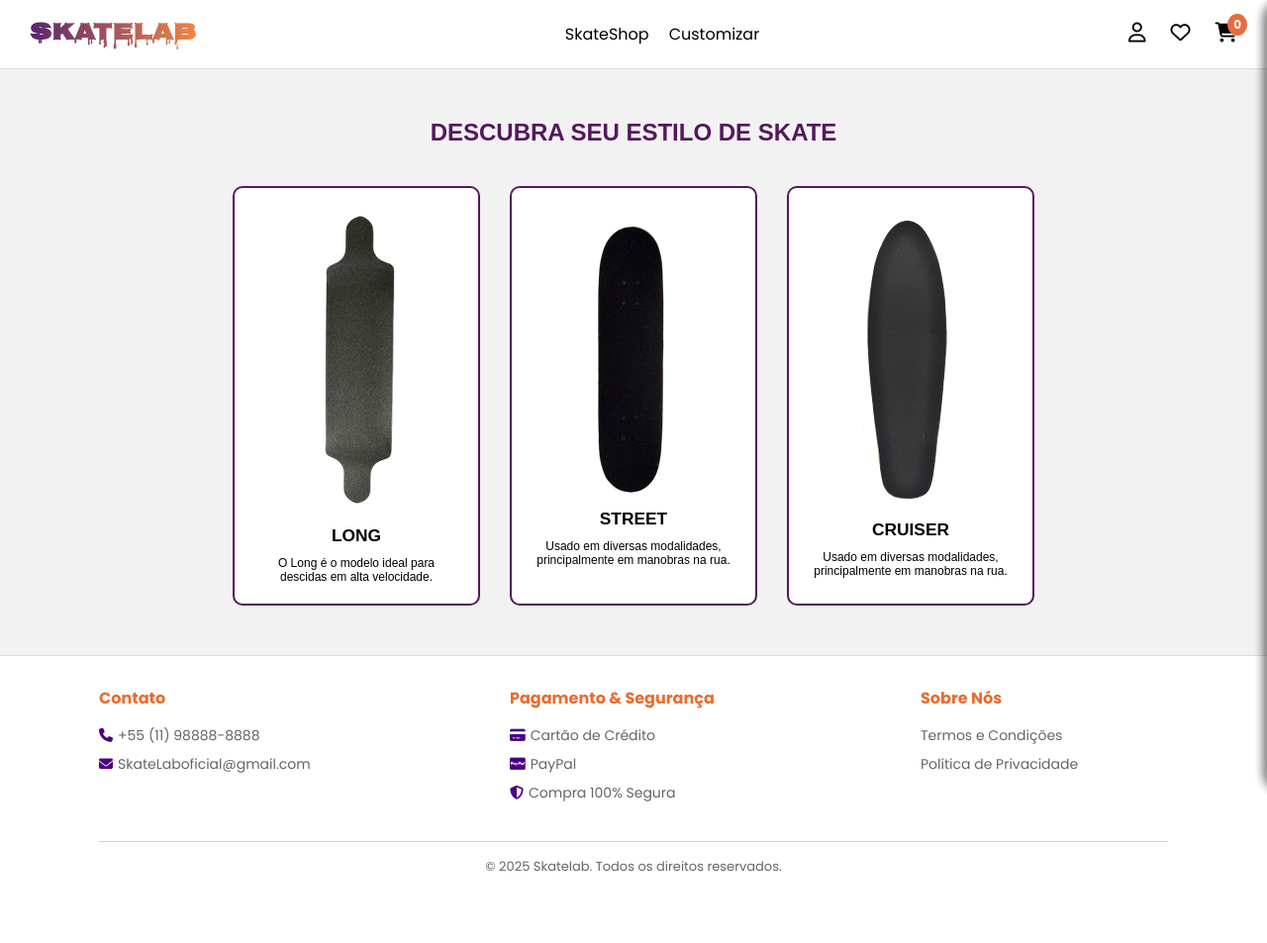
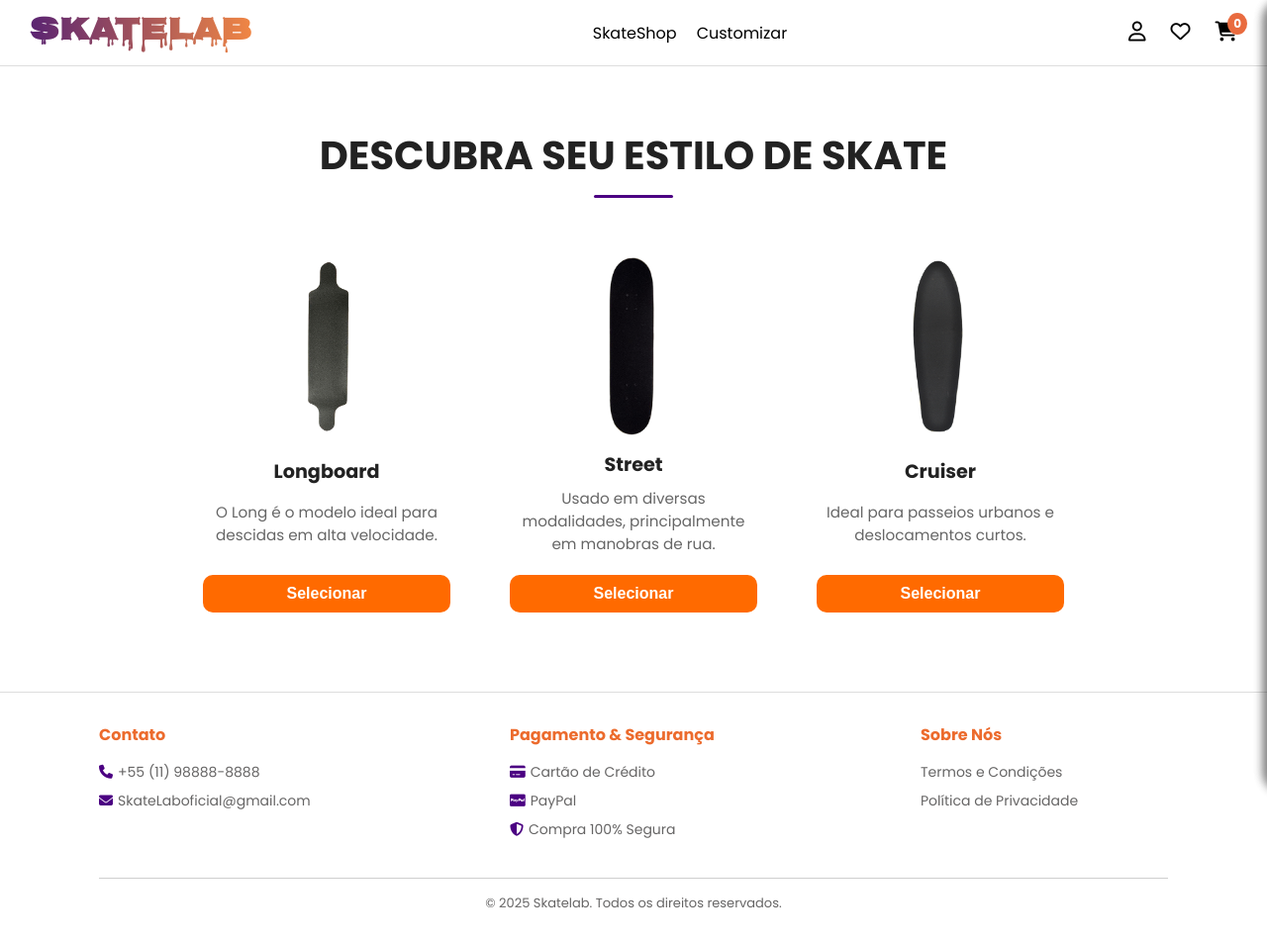
Before and after one commit to ferreiravih/Skate-Lab, a PHP site: page /select.php in a window 1280 px wide. Shown: the whole page at 99% size. Before the commit the page ends 881 px from the top, so only its background shows below. Run offline with PHP 8.4, Linux system fonts and the light colour scheme.

Commit message:
tela de select arrumarada / troquei a imagem do skateshop / tirei os links do footer / nav responsivo

```diff
--- a/componentes/footer.css
+++ b/componentes/footer.css
@@ -49,18 +49,8 @@ body {
   font-size: 14px;
 }
 
-.footercoluna a {
-  text-decoration: none;
-  color: #666565;
-  transition: color 0.2s;
-}
-
 .footercoluna i {
   margin-right: 5px;
-}
-
-.footercoluna a:hover {
-  color: #ec6b2d;
 }
 
 .footercoluna p {
--- a/componentes/footer.php
+++ b/componentes/footer.php
@@ -20,8 +20,8 @@
       <!-- coluna 1 (contatos) -->
       <h3>Contato</h3>
       <ul>
-        <li><a href="#"><i class="fa-solid fa-phone" style="color: #4B0082;"></i>+55 (11) 98888-8888</a></li>
-        <li><a href="#"><i class="fa-solid fa-envelope" style="color: #4B0082;"></i>SkateLaboficial@gmail.com </a></li>
+        <li><i class="fa-solid fa-phone" style="color: #4B0082;"></i>+55 (11) 98888-8888</li>
+        <li><i class="fa-solid fa-envelope" style="color: #4B0082;"></i>SkateLaboficial@gmail.com</li>
       </ul>
     </div>
 
@@ -39,8 +39,8 @@
     <div class="footercoluna">
       <h3>Sobre Nós</h3>
         <ul>
-            <li><a href="#">Termos e Condições</a></li>
-            <li><a href="#">Política de Privacidade</a></li>
+            <li>Termos e Condições</li>
+            <li>Política de Privacidade</li>
         </ul>
 
     </div>
--- a/componentes/nav.css
+++ b/componentes/nav.css
@@ -12,7 +12,9 @@
   border-bottom: 1px solid #ddd;
   background-color: #fff;
   font-family: 'poppins', sans-serif;
-  height: 70px;
+  height: auto;
+  flex-wrap: wrap;
+  gap: 10px;
 }
 
 .logo {
@@ -410,3 +412,37 @@
   color: #fff;
   transform: scale(1.02);
 }
+
+
+@media (max-width: 900px) {
+  .header {
+    flex-direction: column; /* empilha os itens */
+    align-items: center;
+    text-align: center;
+    gap: 10px;
+    padding: 20px;
+  }
+
+  .menu {
+    justify-content: center;
+    gap: 20px;
+  }
+
+  .logo h1 {
+    font-size: 22px;
+  }
+}
+
+@media (max-width: 500px) {
+  .menu a {
+    font-size: 15px;
+  }
+
+  .icones1 a {
+    font-size: 20px;
+  }
+
+  .logo h1 {
+    font-size: 20px;
+  }
+}
--- a/select/select.css
+++ b/select/select.css
@@ -1,60 +1,97 @@
-body {
-    font-family: Arial, sans-serif;
-    background-color: #f2f2f2;
+* {
   margin: 0;
   padding: 0;
+  box-sizing: border-box;
 }
 
-.estilo-skate {
-    text-align: center;
-    padding: 50px 20px;
+body {
+  background-color: #fff;
+  font-family: 'Poppins', sans-serif;
 }
 
-.estilo-skate h2 {
-    color: #55185D; /* roxo escuro */
-    margin-bottom: 40px;
+.skate-section {
+  text-align: center;
+  padding: 60px 20px;
 }
 
-.cards {
+.skate-section h1 {
+  font-size: 2.5rem;
+  font-weight: 800;
+  color: #222;
+  margin-bottom: 10px;
+}
+
+.underline {
+  width: 80px;
+  height: 3px;
+  background-color: #4B0082;
+  margin: 0 auto 40px;
+  border-radius: 2px;
+}
+
+.skate-container {
   display: flex;
   justify-content: center;
   gap: 30px;
   flex-wrap: wrap;
+  align-items: stretch;
 }
 
-.card {
-    background-color: #ffffff;
-    border: 2px solid #55185D;
-    border-radius: 10px;
-    width: 250px;
+.skate-card {
+  background: #fff;
+  border-radius: 20px;
+  box-shadow: 2 4px 12px rgba(0, 0, 0, 0.1);
+  width: 280px;
   padding: 20px;
-    cursor: pointer;
-    transition: transform 0.3s, box-shadow 0.3s;
   text-align: center;
+  transition: transform 0.2s ease, box-shadow 0.2s ease;
+  display: flex;
+  flex-direction: column;
+  align-items: center;
+  justify-content: space-between;
 }
 
-.card:hover {
-    transform: translateY(-10px);
-    box-shadow: 0 10px 20px rgba(0,0,0,0.2);
+.skate-card img {
+  width: 180px;
+  height: 180px;
+  object-fit: contain;
+  margin-bottom: 15px;
+  display: block;
 }
 
-.card .imagem img {    max-width: 100%;
-    height: auto;
-    margin-bottom: 15px;
-    align-items: center;
-    object-fit: contain;
-    display: block;
-    margin-left: auto;
-    margin-right: auto;
+.skate-card h2 {
+  font-size: 1.2rem;
+  color: #222;
+  margin-bottom: 8px;
 }
 
-.card h3 {
-    color: #000000; /* texto preto */
-    margin-bottom: 10px;
-    font-size: 1.3em;
+.skate-card p {
+  font-size: 0.95rem;
+  color: #666;
+  min-height: 48px;
+  margin-bottom: 20px;
+  padding: 0 5px;
 }
 
-.card p {
-    color: #000000; /* texto preto */
-    font-size: 0.9em;
+.skate-card button {
+  background-color: #ff6a00;
+  border: none;
+  color: #fff;
+  font-weight: 700;
+  font-size: 1rem;
+  padding: 10px 20px;
+  border-radius: 10px;
+  cursor: pointer;
+  transition: background 0.3s;
+  width: 250px;
 }
+
+.skate-card button:hover {
+  background-color: #e65c00;
+}
+
+.skate-card:hover {
+  transform: translateY(-5px);
+  outline: 1px solid #4B0082;
+  outline-offset: 3px;
+}
--- a/select/select.js
+++ /dev/null
@@ -1,5 +0,0 @@
-// Função para redirecionar para outra aba
-function irPara(pagina) {
-    // Substitua 'pagina' pelo link da página desejada
-    window.location.href = pagina;
-}
--- a/select/select.php
+++ b/select/select.php
@@ -1,61 +1,40 @@
-<?php
-
-?>
-
 <!DOCTYPE html>
-<html lang="pt-br">
-
+<html lang="pt-BR">
 <head>
   <meta charset="UTF-8">
   <meta name="viewport" content="width=device-width, initial-scale=1.0">
-    <link rel="stylesheet" href="../select/select.css">
-    <link rel="stylesheet" href="../global/global.css">
-    <title>Select_SkateLab</title>
+  <title>Estilos de Skate</title>
+  <link rel="stylesheet" href="../../Skate-Lab/select/select.css">
 </head>
+<body>
+    <?php include '../componentes/navbar.php'; ?>
+  <section class="skate-section">
+    <h1>DESCUBRA SEU ESTILO DE SKATE</h1>
+    <div class="underline"></div>
 
-<body>
+    <div class="skate-container">
+      <div class="skate-card">
+        <img src="../../Skate-Lab/img/imgs-select/long.png" alt="Longboard">
+        <h2>Longboard</h2>
+        <p>O Long é o modelo ideal para descidas em alta velocidade.</p>
+        <button type="button">Selecionar</button>
+      </div>
 
-    <header>
-        <nav>
-            <?php include '../componentes/navbar.php'; ?>
-        </nav>
-    </header>
+      <div class="skate-card">
+        <img src="../../Skate-Lab/img/imgs-select/street.png" alt="Street">
+        <h2>Street</h2>
+        <p>Usado em diversas modalidades, principalmente em manobras de rua.</p>
+        <button onclick="window.location.href='../../Skate-Lab/customizacao/custom.php'" type="button">Selecionar</button>
+      </div>
 
-    <section class="estilo-skate">
-        <h2>DESCUBRA SEU ESTILO DE SKATE</h2>
-        <div class="cards">
-
-            <!-- LONG -->
-            <button class="card" onclick="irPara('long.php')">
-                <div class="imagem">
-                    <img src="../img/imgs-select/long.png" alt="Longboard">
+      <div class="skate-card">
+        <img src="../../Skate-Lab/img/imgs-select/cruiser.png" alt="Cruiser">
+        <h2>Cruiser</h2>
+        <p>Ideal para passeios urbanos e deslocamentos curtos.</p>
+        <button type="button">Selecionar</button>
       </div>
-                <h3>LONG</h3>
-                <p>O Long é o modelo ideal para descidas em alta velocidade.</p>
-            </button>
-
-            <!-- STREET -->
-            <button class="card" onclick="irPara('../customizacao/custom.php')">
-                <div class="imagem">
-                    <img src="../img/imgs-select/street.png" alt="Street">
-                </div>
-                <h3>STREET</h3>
-                <p>Usado em diversas modalidades, principalmente em manobras na rua.</p>
-            </button>
-
-            <!-- CRUISER -->
-            <button class="card" onclick="irPara('cruiser.php')">
-                <div class="imagem">
-                    <img src="../img/imgs-select/cruiser.png" alt="Cruiser">
-                </div>
-                <h3>CRUISER</h3>
-                <p>Usado em diversas modalidades, principalmente em manobras na rua.</p>
-            </button>
     </div>
   </section>
-
-    <script src="select.js"></script>
-
     <?php include '../componentes/footer.php'; ?>
 </body>
 </html>
```
Lines whose indentation alone changed are shown as unchanged.
